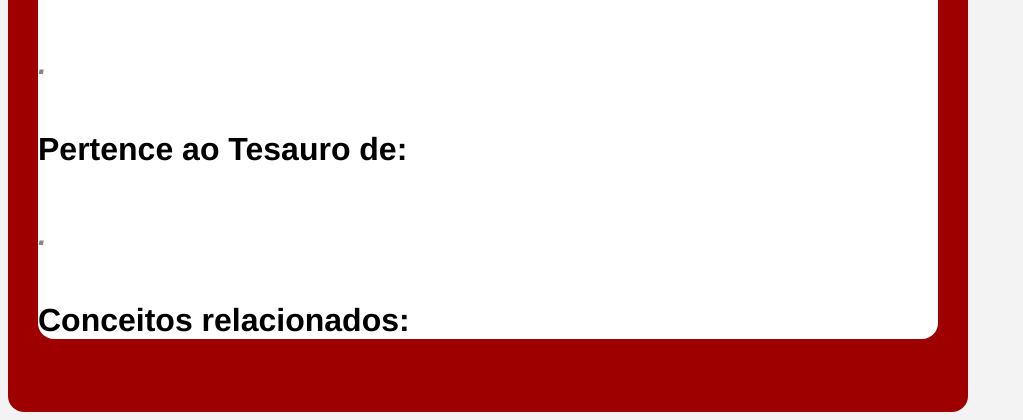
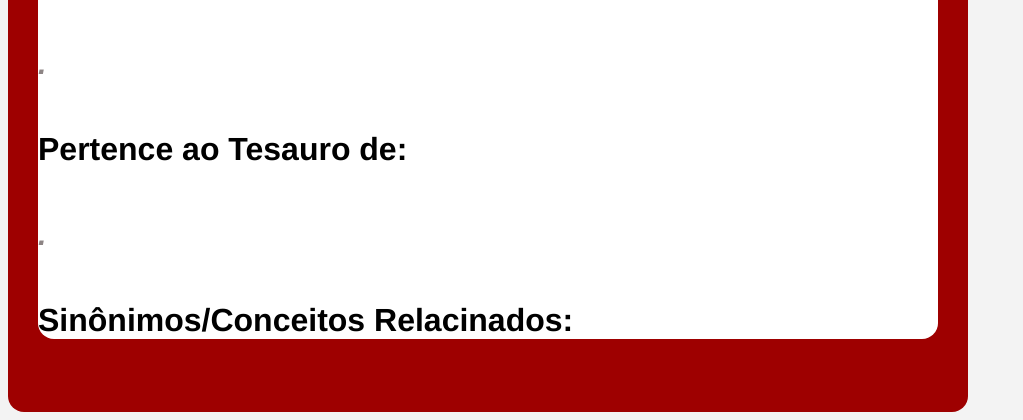
Before and after one commit to SasakiBill/alfathesaurus, a PHP site: page /resultSearch.php?threadid=1 in a window 1280 px wide. Shown: the part 884-1304 px from the top of the page, without its empty margins (0-1023 px from the left). Run offline with PHP 8.4, Linux system fonts and the light colour scheme; tables that the repository leaves empty or names only in its code hold one stand-in row (values such as "Sample post"); data that the repository does not hold is empty.

Commit message:
Update resultSearch.php

```diff
--- a/public/resultSearch.php
+++ b/public/resultSearch.php
@@ -36,9 +36,9 @@
         echo "<h4>Definição da Comunidade: </h4> <h5>" . $row['definitionComun'] . "</h5>";
         echo "<h4>Conceito do tipo: </h4> <h5>" . $row['tipoConceito'] . ".</h5>";
         echo "<h4>Pertence ao Tesauro de: </h4> <h5>" . $row['pertenceTesauro'] . ".</h5>";
-        echo "<h4>Conceitos relacionados:</h4>";
+        echo "<h4>Sinônimos/Conceitos Relacinados:</h4>";
         if ($id == 2){
-          echo "<a href='resultSearch.php?threadid=3'>Teste</a>";
+          echo "<a href='resultSearch.php?threadid=79'>Algoritmo</a>";
         }
 
     }
```
